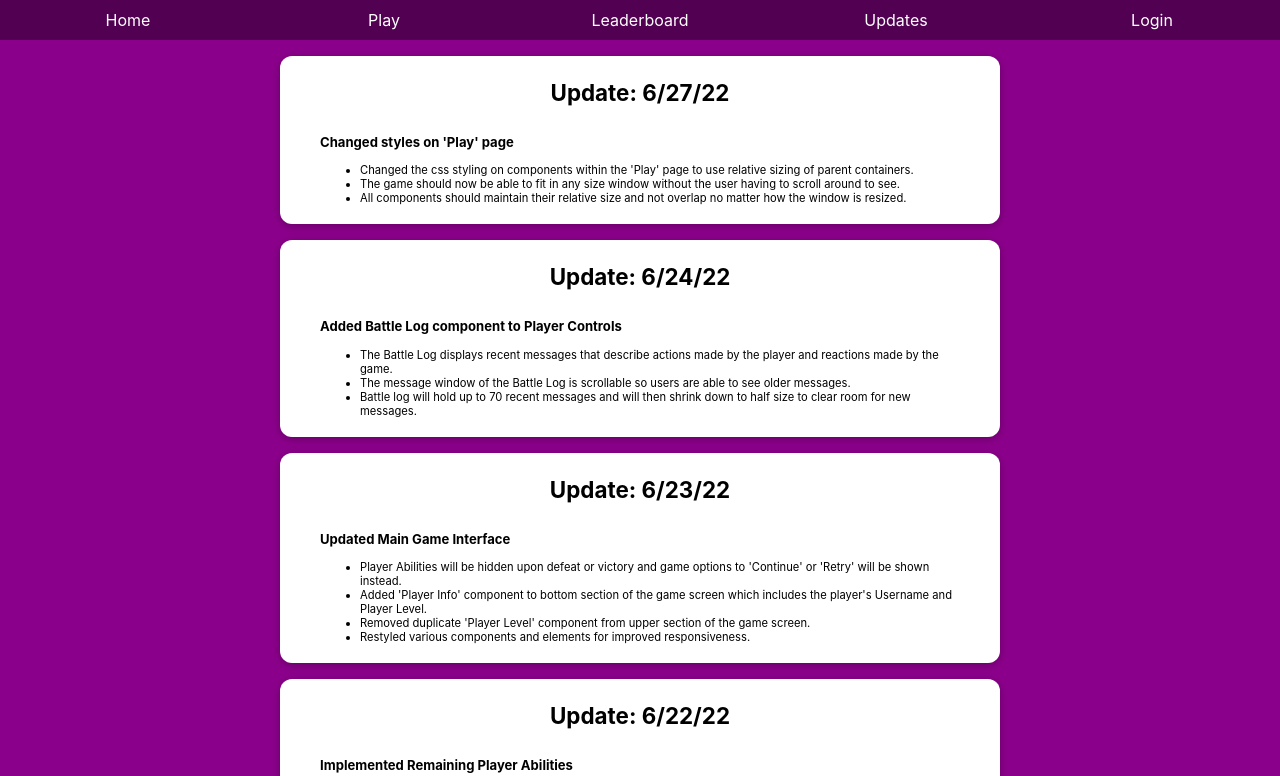
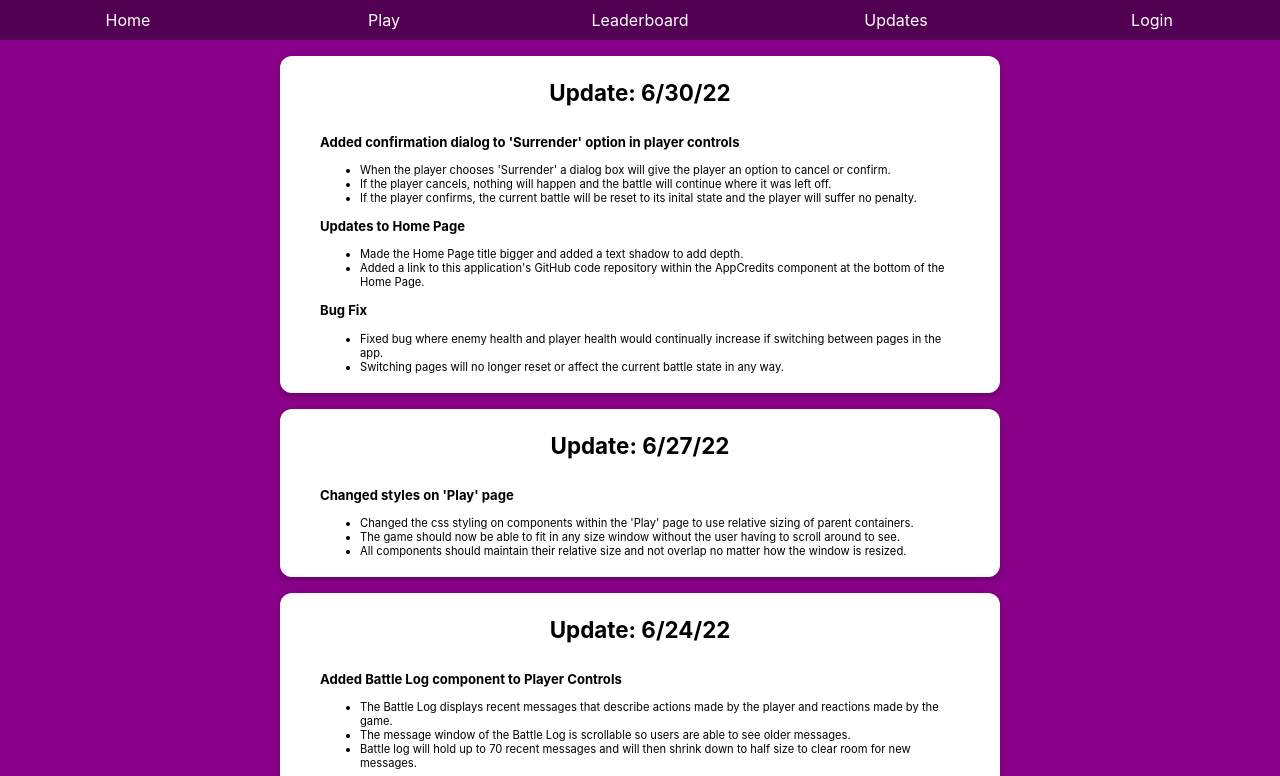
Before and after one commit to JeffreyGHJ/react-monster-cards, a Next.js app: page /updates in a window 1280 px wide. Shown: the top 776 px of the page. Built offline with nearby package versions, Linux system fonts and the light colour scheme.

Commit message:
Added todays updates to the 'Updates' page

```diff
--- a/components/updates/UpdateList.js
+++ b/components/updates/UpdateList.js
@@ -3,6 +3,47 @@ import classes from './UpdateList.module.css';
 const UpdateList = (props) => {
     return (
         <div id="updates">
+            <div className={classes["update-item"]}>
+                <h1>Update: 6/30/22</h1>
+                <div className={classes["content-area"]}>
+                    <h3>
+                        Added confirmation dialog to 'Surrender' option in player controls
+                    </h3>
+                    <ul>
+                        <li>
+                            When the player chooses 'Surrender' a dialog box will give the player an option to cancel or confirm.
+                        </li>
+                        <li>
+                            If the player cancels, nothing will happen and the battle will continue where it was left off.
+                        </li>
+                        <li>
+                            If the player confirms, the current battle will be reset to its inital state and the player will suffer no penalty.
+                        </li>
+                    </ul>
+                    <h3>
+                        Updates to Home Page
+                    </h3>
+                    <ul>
+                        <li>
+                            Made the Home Page title bigger and added a text shadow to add depth.
+                        </li>
+                        <li>
+                            Added a link to this application's GitHub code repository within the AppCredits component at the bottom of the Home Page.
+                        </li>
+                    </ul>
+                    <h3>
+                        Bug Fix
+                    </h3>
+                    <ul>
+                        <li>
+                            Fixed bug where enemy health and player health would continually increase if switching between pages in the app.
+                        </li>
+                        <li>
+                            Switching pages will no longer reset or affect the current battle state in any way.
+                        </li>
+                    </ul>
+                </div>
+            </div>
             <div className={classes["update-item"]}>
                 <h1>Update: 6/27/22</h1>
                 <div className={classes["content-area"]}>
```
